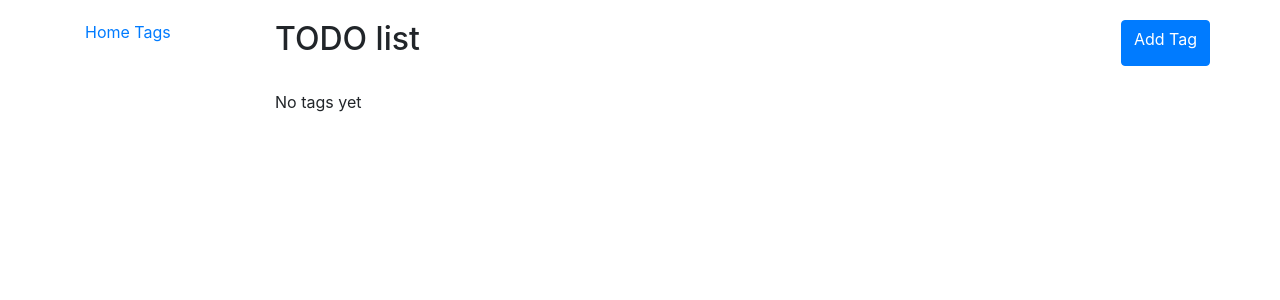
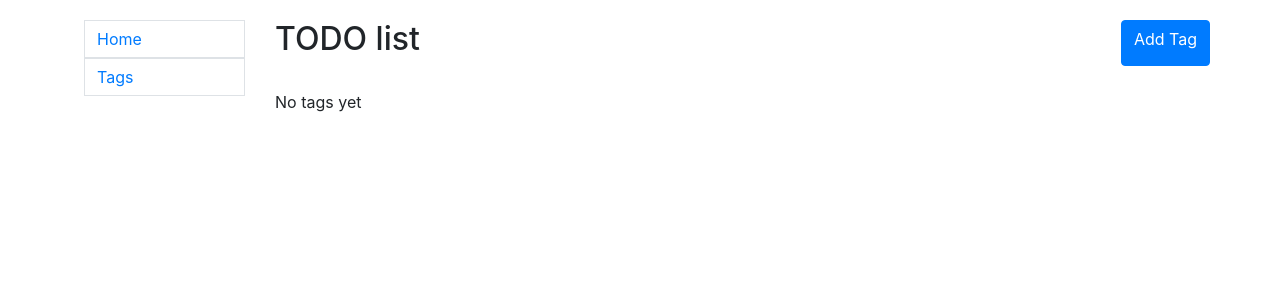
Before and after one commit to kuznetsb/todo-service, a Django app: page /tags/ in a window 1280 px wide. Shown: the top 300 px of the page. Run offline with Django 4.2, Linux system fonts and the light colour scheme; data that the repository does not hold is empty.

Commit message:
Created sidebar

```diff
--- a/templates/includes/sidebar.html
+++ b/templates/includes/sidebar.html
@@ -1,2 +1,2 @@
-<a href="#">Home</a>
-<a href="#">Tags</a>
+<a href="{% url 'todo:task-list' %}" class="page-link">Home</a>
+<a href="{% url 'todo:tag-list' %}" class="page-link">Tags</a>
```
